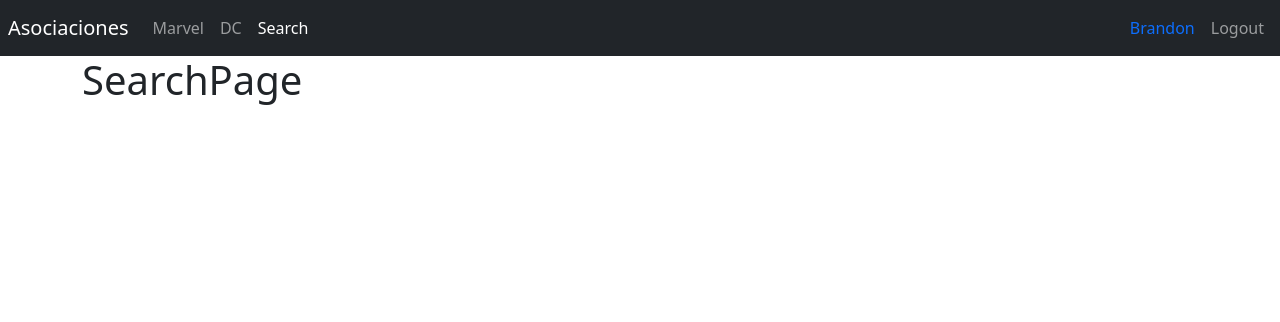
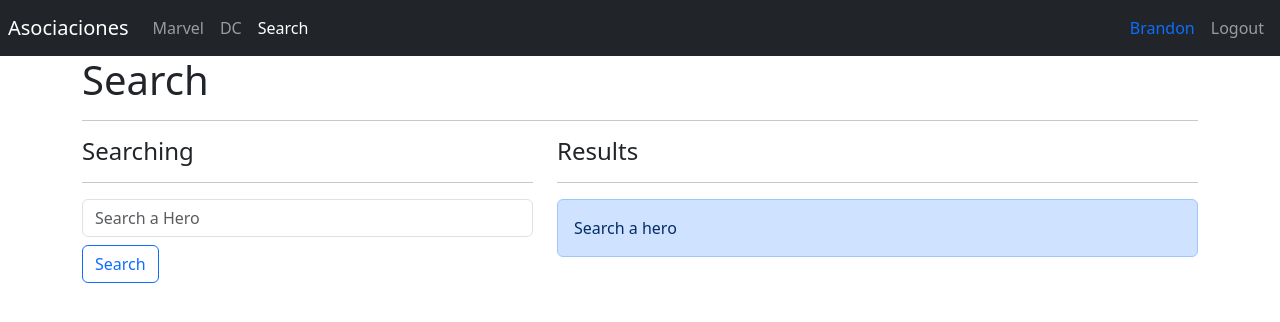
Before and after one commit to BrandonSGC/react-hereos-spa, a React (Vite) app: page /search in a window 1280 px wide. Shown: the top 322 px of the page. Built offline with nearby package versions, Linux system fonts and the light colour scheme.

Commit message:
Search Page Functionality

```diff
--- a/index.html
+++ b/index.html
@@ -9,7 +9,7 @@
     href="https://cdnjs.cloudflare.com/ajax/libs/animate.css/4.1.1/animate.min.css"
     />
     <meta name="viewport" content="width=device-width, initial-scale=1.0" />
-    <title>Vite + React</title>
+    <title>Heroes App</title>
   </head>
   <body>
     <div id="root"></div>
--- a/package.json
+++ b/package.json
@@ -10,6 +10,7 @@
     "preview": "vite preview"
   },
   "dependencies": {
+    "query-string": "^8.1.0",
     "react": "^18.2.0",
     "react-dom": "^18.2.0",
     "react-router-dom": "^6.16.0"
--- /dev/null
+++ b/src/heroes/helpers/getHeroesByName.js
@@ -0,0 +1,9 @@
+import { heroes } from "../data/heroes";
+
+export const getHeroesByName = (name = "") => {
+  name = name.toLocaleLowerCase().trim();
+
+  if (name.length === 0) return [];
+
+  return heroes.filter((hero) => hero.superhero.toLowerCase().includes(name));
+};
--- a/src/heroes/helpers/index.js
+++ b/src/heroes/helpers/index.js
@@ -1,2 +1,3 @@
 export * from './getHeroesByPublisher';
 export * from './getHeroById.js';
+export * from './getHeroesByName';
--- a/src/heroes/pages/SearchPage.jsx
+++ b/src/heroes/pages/SearchPage.jsx
@@ -1,8 +1,102 @@
+import { useLocation, useNavigate } from "react-router-dom";
+import { useForm } from "../../hooks/useForm";
+import { getHeroesByName } from '../helpers'
+
+// Importamos la dependencia query-string.
+import queryString from "query-string";
+import { HeroCard } from "../components/HeroCard";
 
 export const SearchPage = () => {
+  const navigate = useNavigate();
+
+  /* El useLocation basicamente nos retorna un obj con
+  los datos de la url, ejemplo:
+  {
+    hash: ""
+    key: "05yjfvn8"
+    pathname: "/search"
+    search: "?=Spiderman"
+    state: null
+  }
+  Sin embargo es complicado leer el "search", ya que
+  puede llevar muchos datos en el query, por lo tanto
+  lo que podemos hacer es instalar la dependecncia de
+  query-string con npm i query-string y asi lo vamos
+  a trabajar de una manera mucho mas sencilla y nos
+  evitamos tener que procesar nosotros eso. */
+  const location = useLocation();
+
+  /* El queryString.parse() nos retorna un objeto con las
+    propiedades que nosotros tengamos en la URL, en este
+    caso lo que tenemos es "http://localhost:5173/search?q=Batman"
+    por lo tanto nos retorna: {
+                                q="Batman"
+                              }
+  Por lo tanto lo vamos a desestructurar de una vez... */
+  const { q = '' } = queryString.parse(location.search);
+
+  const heroes = getHeroesByName(q);
+
+
+  const { searchText, onInputChange } = useForm({
+    searchText: q,
+  });
+
+  const onSearchSubmit = (evt) => {
+    evt.preventDefault();
+
+    //if (searchText.trim().length <= 0) return;
+
+    // Mandar los query params...
+    navigate(`?q=${searchText}`);
+
+
+  };
+
   return (
     <>
-      <h1>SearchPage</h1>
+      <h1>Search</h1>
+      <hr />
+
+      <div className="row">
+        <div className="col-5">
+          <h4>Searching</h4>
+          <hr />
+          <form onSubmit={onSearchSubmit}>
+            <input
+              type="text"
+              placeholder="Search a Hero"
+              className="form-control"
+              name="searchText"
+              autoComplete="off"
+              value={searchText}
+              onChange={onInputChange}
+            />
+
+            <button className="btn btn-outline-primary mt-2">Search</button>
+          </form>
+        </div>
+
+        <div className="col-7">
+          <h4>Results</h4>
+          <hr />
+
+          {(q === '') && <div className="alert alert-primary">Search a hero</div>}
+
+          {
+            (heroes.length === 0 && q !== '')
+              &&
+            <div className="alert alert-danger">No hero with <b>{q}</b></div>
+          }
+
+          {
+            heroes.map(hero => (
+              <HeroCard key={hero.id} {...hero}/>
+            ))
+          }
+
+        </div>
+      </div>
     </>
-  )
-}
+  );
+};
--- /dev/null
+++ b/src/hooks/useForm.js
@@ -0,0 +1,24 @@
+import { useState } from 'react';
+export const useForm = ( initialForm = {} ) => {
+
+    const [ formState, setFormState ] = useState( initialForm );
+
+    const onInputChange = ({ target }) => {
+        const { name, value } = target;
+        setFormState({
+            ...formState,
+            [ name ]: value
+        });
+    }
+
+    const onResetForm = () => {
+        setFormState( initialForm );
+    }
+
+    return {
+        ...formState,
+        formState,
+        onInputChange,
+        onResetForm,
+    }
+}
```
